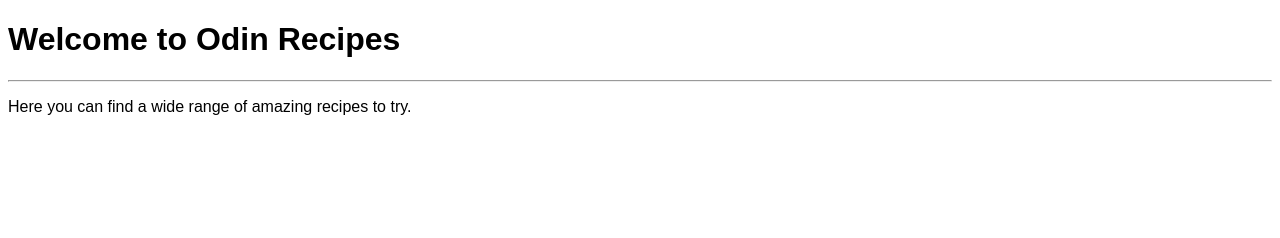
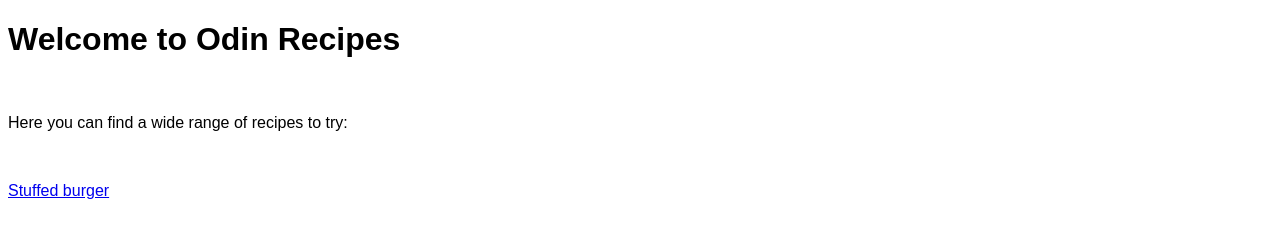
Before and after one commit to techvio-dev/odin-recipes, a plain HTML site: page index.html in a window 1280 px wide. Drawn offline with Linux system fonts and the light colour scheme.

Commit message:
Update index.html

```diff
--- a/index.html
+++ b/index.html
@@ -7,8 +7,12 @@
     <title>Odin Recipes</title>
 </head>
 <body>
-    <h1>Welcome to Odin Recipes</h1>
-    <hr>
-    <p>Here you can find a wide range of amazing recipes to try.</p>
+    <div class="welcome">
+        <h1>Welcome to Odin Recipes</h1>
+    </div>
+    <br>
+    <p class="c">Here you can find a wide range of recipes to try:</p>
+    <br>
+    <p class="c"><a href="recipes/stuffed-burgers.html" target="_blank" rel="noreferrer noopener">Stuffed burger</a></p>
 </body>
 </html>
```
